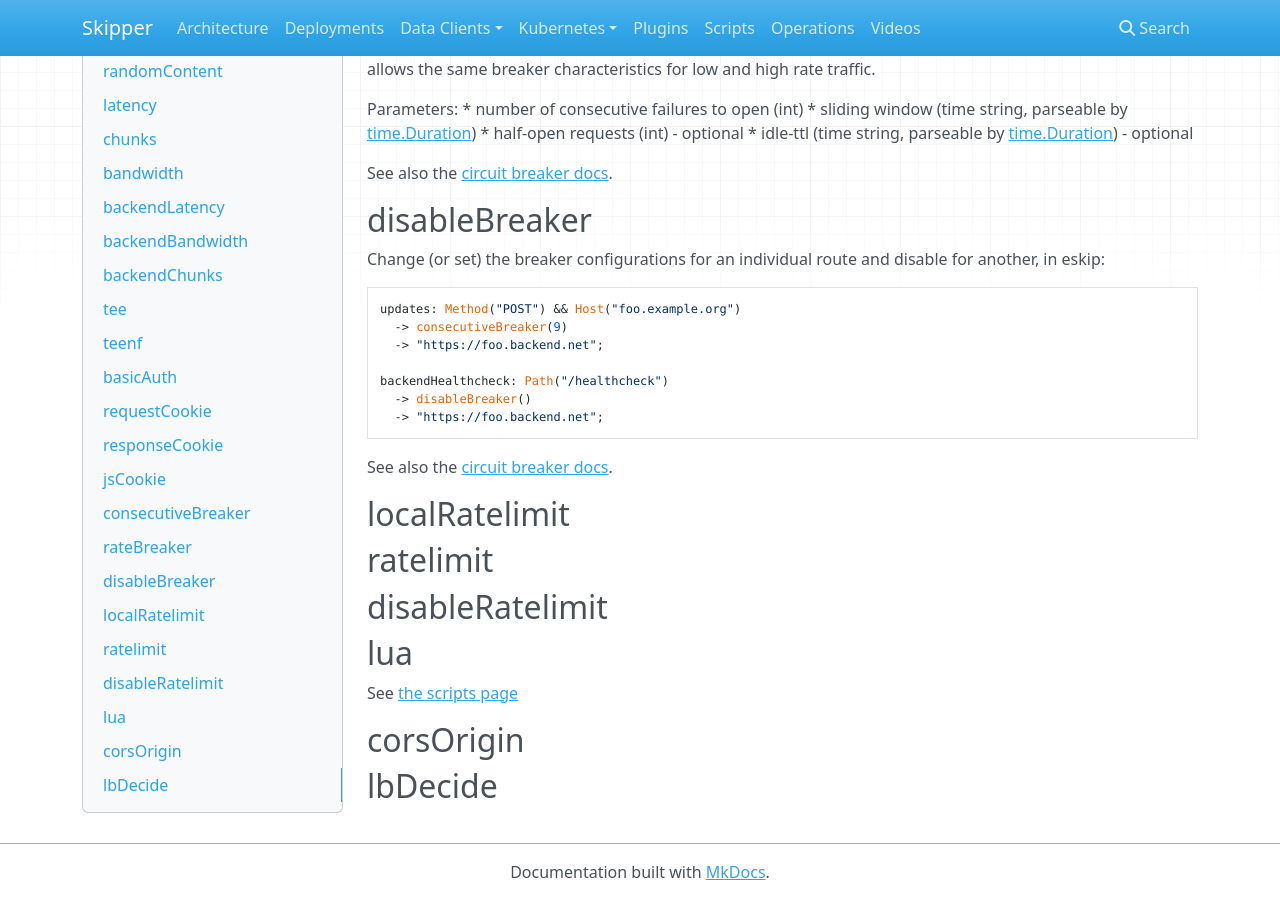
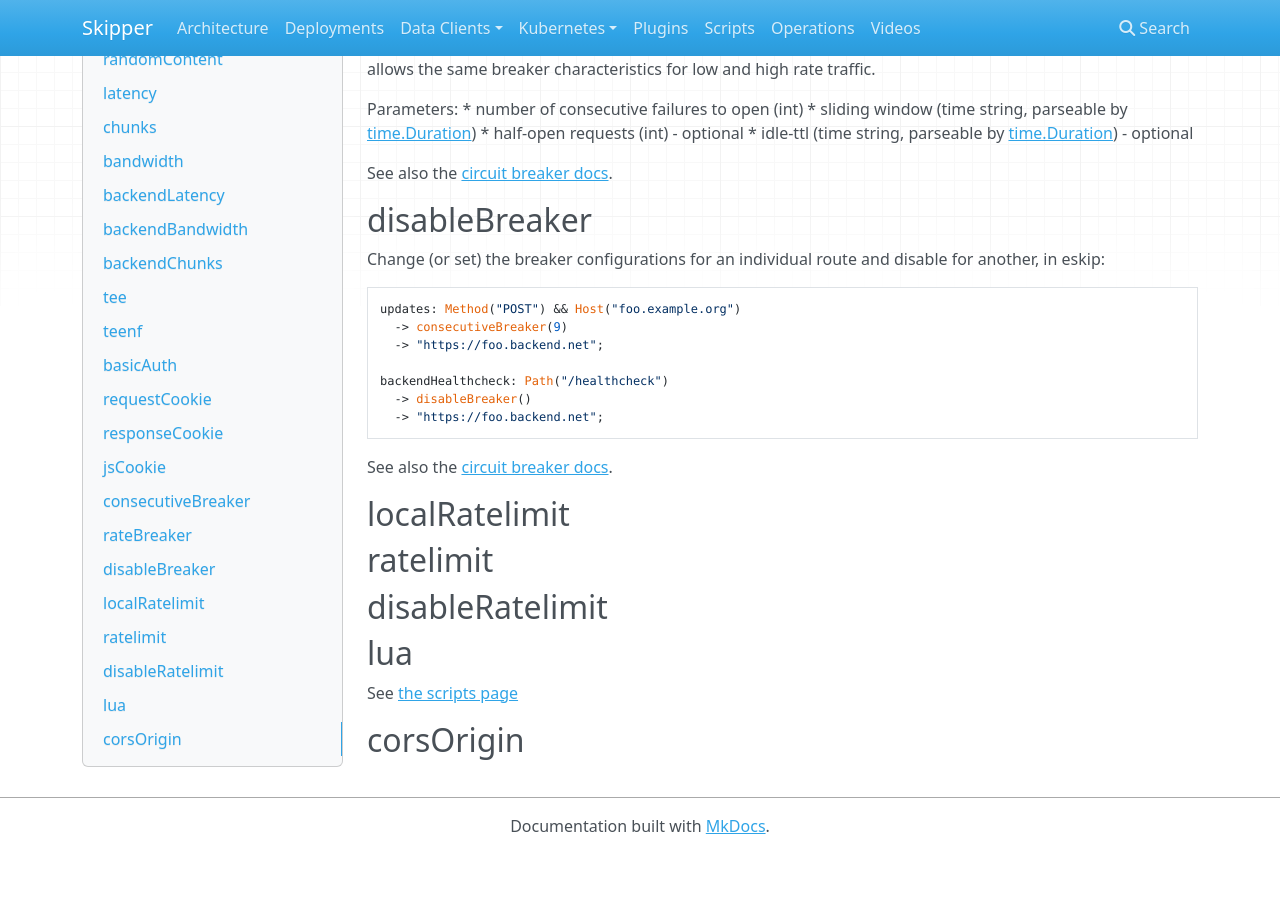
Before and after one commit to zalando/skipper, an MkDocs documentation site: the page built from docs/filters.md, in a window 1280 px wide and 900 px high, scrolled down 6961 px. Built offline with MkDocs 1.6.1, drawn with Linux system fonts in a browser that asks for light colours; nearby versions of some CDN libraries; old or Windows-style settings are respelled for this version of MkDocs; after the commit the page ends 7815 px from its top, so only the background shows below that.

Commit message:
drop internal filter should not be used by endusers

```diff
--- a/docs/filters.md
+++ b/docs/filters.md
@@ -418,5 +418,3 @@ See also the [circuit breaker docs](https://godoc.org/github.com/zalando/skipper
 See [the scripts page](scripts.md)
 
 ## corsOrigin
-
-## lbDecide
```
